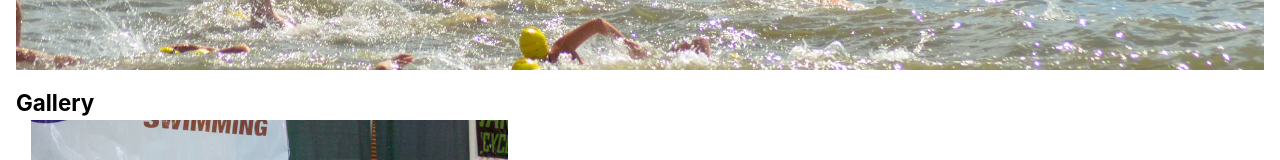
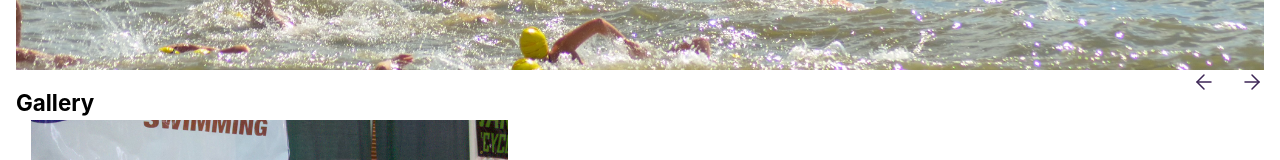
Before and after one commit to clstevenson/VMST-Website, a React (Vite) app in the folder client/: page /gallery in a window 1280 px wide. Shown: the part 326-486 px from the top of the page. Built offline with nearby package versions, Linux system fonts and the light colour scheme.

Commit message:
Add ability to change current banner image

```diff
--- a/client/src/App.jsx
+++ b/client/src/App.jsx
@@ -43,7 +43,7 @@ function App() {
         <Header />
         {/* Maybe use a global state to turn Banner on/off as needed */}
         {/* Prop is duraction each image is displayed, in sec */}
-        <Banner duration={5 * 60} />
+        <Banner duration={30 * 60} />
         <main>
           <Outlet />
         </main>
--- a/client/src/components/Banner.jsx
+++ b/client/src/components/Banner.jsx
@@ -6,29 +6,36 @@
  */
 
 import styled from "styled-components";
-import { useState, useEffect } from "react";
+import { useState, useEffect, useCallback } from "react";
 
-import { QUERIES } from "../utils/constants";
+import { COLORS, QUERIES } from "../utils/constants";
 import bannerPhotos from "../utils/banner-photos";
+import { ArrowLeft, ArrowRight } from "react-feather";
+import * as VisuallyHidden from "@radix-ui/react-visually-hidden";
 
 export default function Banner({ duration }) {
   const numHeroes = bannerPhotos.length;
   const random = (max) => Math.floor(Math.random() * max);
   const [imageIndex, setImageIndex] = useState(random(numHeroes));
 
+  const nextImage = useCallback(() => {
+    const nextIndex = imageIndex + 1;
+    setImageIndex(nextIndex % numHeroes);
+  }, [imageIndex, numHeroes]);
+
+  const previousImage = () => {
+    if (imageIndex === 0) setImageIndex(numHeroes - 1);
+    else setImageIndex(imageIndex - 1);
+  };
+
   useEffect(() => {
     // go to the next image, cycling back to beginning at the end
-    const nextIndex = () => {
-      const currentIndex = imageIndex + 1;
-      setImageIndex(currentIndex % numHeroes);
-    };
-
-    const intervalID = setInterval(nextIndex, duration * 1000);
+    const intervalID = setInterval(nextImage, duration * 1000);
 
     return () => {
       clearInterval(intervalID);
     };
-  }, [imageIndex, numHeroes, duration]);
+  }, [imageIndex, duration, nextImage]);
 
   // eventually want to set a timer to cycle through the images
   return (
@@ -37,12 +44,51 @@ export default function Banner({ duration }) {
         src={bannerPhotos[imageIndex].url}
         alt={bannerPhotos[imageIndex].alt}
       />
+      <ArrowsWrapper>
+        <ArrowButton onClick={() => previousImage()}>
+          <ArrowLeft color={COLORS.accent[12]} strokeWidth={1.5} />
+          <VisuallyHidden.Root>go to next banner image</VisuallyHidden.Root>
+        </ArrowButton>
+        <ArrowButton onClick={() => nextImage()}>
+          <ArrowRight color={COLORS.accent[12]} strokeWidth={1.5} />
+          <VisuallyHidden.Root>go to previous banner image</VisuallyHidden.Root>
+        </ArrowButton>
+      </ArrowsWrapper>
     </Wrapper>
   );
 }
 
+// arrows to pick previous or next image
+const ArrowsWrapper = styled.div`
+  display: flex;
+  justify-content: flex-end;
+  gap: 24px;
+  color: ${COLORS.accent[12]};
+  /* take it out of flow */
+  position: absolute;
+  bottom: 0;
+  right: 0;
+  transform: translateY(100%);
+
+  // not for phones
+  @media ${QUERIES.mobile} {
+    display: none;
+  }
+`;
+
+const ArrowButton = styled.button`
+  border: none;
+  background-color: transparent;
+
+  &:hover {
+    transform: scale(1.2);
+    transition: 300ms transform;
+  }
+`;
+
 const Wrapper = styled.div`
   margin: 16px 0;
+  position: relative;
 `;
 
 const Image = styled.img`
```
